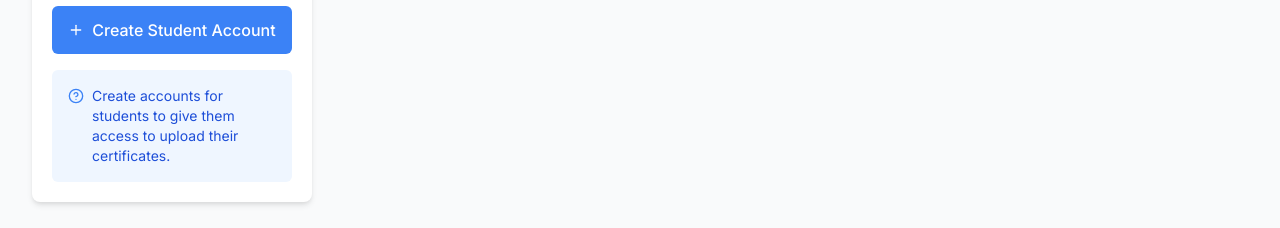
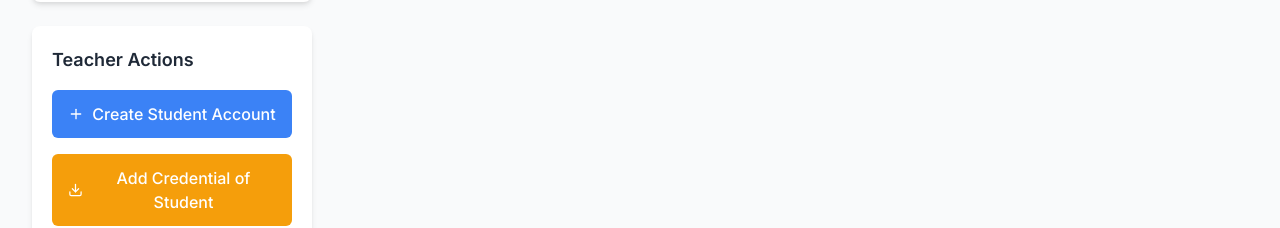
Before and after one commit to Samyak-SH/Student-Repository-System, a React (Vite) app in the folder client/: page /teacher/home in a window 1280 px wide. Shown: the part 724-952 px from the top of the page. Built offline with nearby package versions, Linux system fonts and the light colour scheme; no server answers.

Commit message:
Updated TeacherHome Page done

```diff
--- a/client/src/components/teacher/FilterSection.jsx
+++ b/client/src/components/teacher/FilterSection.jsx
@@ -28,7 +28,7 @@ const FilterSection = ({ onFilterChange }) => {
 
 
           // if api fail , use mock data
-          setCategories(['Website', 'App', 'AI', 'ML','Games', 'Design'])
+          setCategories(['Sports', 'Hackathons', 'TreasureHunt', 'Cpa', 'Design'])
           setDepartments(['Computer Science', 'Data Science ', 'Mechanical Engineering', 'ECE', 'Aeronautics'])
         }
       } catch (error) {
@@ -36,8 +36,9 @@ const FilterSection = ({ onFilterChange }) => {
 
 
         //  If fetching of api  fails use mockdata
-        setCategories(['Website', 'App', 'AI', 'ML', 'Design'])
-        setDepartments(['Frontend', 'Backend', 'Fullstack', 'AI Team', 'UI/UX'])
+           setCategories(['Sports', 'Hackathons', 'TreasureHunt', 'Cpa', 'Design'])
+
+          setDepartments(['Computer Science', 'Data Science ', 'Mechanical Engineering', 'ECE', 'Aeronautics'])
       }
     }
 
--- a/client/src/pages/TeacherHome.jsx
+++ b/client/src/pages/TeacherHome.jsx
@@ -1,43 +1,48 @@
 import { useState, useEffect } from 'react'
+import { motion } from 'framer-motion'
+import { FiPlus, FiHelpCircle, FiDownload } from 'react-icons/fi'
+
+
+
 import Navbar from '../components/common/Navbar'
 import Footer from '../components/common/Footer'
 import SearchBar from '../components/common/SearchBar'
 import FilterSection from '../components/teacher/FilterSection'
 import FolderGrid from '../components/teacher/FolderGrid'
 import StudentCredentialForm from '../components/teacher/StudentCredentialForm'
-import { motion } from 'framer-motion'
-import { FiPlus, FiHelpCircle } from 'react-icons/fi'
+
 
 
 
 const TeacherHome = () => {
   const [folders, setFolders] = useState([])
-  const [filteredFolders, setFilteredFolders] = useState([])
-  const [searchQuery, setSearchQuery] = useState('')
+     const [filteredFolders, setFilteredFolders] = useState([])
+ const [searchQuery, setSearchQuery] = useState('')
   const [filters, setFilters] = useState({ category: '', department: '' })
-  const [isLoading, setIsLoading] = useState(true)
+    const [isLoading, setIsLoading] = useState(true)
   const [showCredentialForm, setShowCredentialForm] = useState(false)
 
 
-
-  // Fetch folders from backend
+   //Fetch all folder later when connected to backend
   const fetchFolders = async () => {
     setIsLoading(true)
     try {
       const response = await fetch('/api/folders')
       const data = await response.json()
+
       setFolders(data)
       setFilteredFolders(data)
-    } catch (error) {
+    }
+    catch (error) {
       console.error('Error fetching folders:', error)
-    } finally {
+    }
+    finally {
       setIsLoading(false)
     }
   }
 
 
-
-  // Fetch certificates for a specific folder
+  //call real api from backend to get certificates for all folders
   const fetchCertificatesForFolder = async (folderId) => {
     try {
       const response = await fetch(`/api/folders/${folderId}/certificates`)
@@ -52,6 +57,10 @@ const TeacherHome = () => {
     fetchFolders()
   }, [])
 
+
+
+
+  //fetch folder based on filter through backend
   useEffect(() => {
     let results = folders
 
@@ -59,13 +68,11 @@ const TeacherHome = () => {
       const query = searchQuery.toLowerCase()
       results = results.filter(folder =>
         folder.studentName.toLowerCase().includes(query) ||
-        folder.name.toLowerCase().includes(query)
+            folder.name.toLowerCase().includes(query)
       )
     }
 
-
     if (filters.category) {
-
       results = results.filter(folder => folder.category === filters.category)
     }
 
@@ -81,8 +88,23 @@ const TeacherHome = () => {
 
   const handleCreateStudentSuccess = () => {
     setShowCredentialForm(false)
+    fetchFolders()
+  }
 
-    fetchFolders()
+
+
+  //For csv file to add credentual oof student
+  const downloadCredentials = () => {
+    const csvHeader = 'Student Name,Email,Department,Folder Name\n'
+    const csvRows = folders.map(f =>
+      `${f.studentName},${f.studentEmail || ''},${f.studentDepartment},${f.name}`
+    )
+    const csvContent = csvHeader + csvRows.join('\n')
+
+    const blob = new Blob([csvContent], { type: 'text/csv;charset=utf-8;' })
+    const url = URL.createObjectURL(blob)
+
+    window.open(url)
   }
 
   return (
@@ -101,12 +123,10 @@ const TeacherHome = () => {
             <p className="text-neutral-600">Manage student certificates and credentials</p>
           </motion.div>
 
-          {/* SearchBar */}
           <div className="mb-8">
             <SearchBar onSearch={handleSearch} />
           </div>
 
-          {/* Filtersection */}
           <div className="grid grid-cols-1 lg:grid-cols-4 gap-8">
             <div className="lg:col-span-1">
               <div className="space-y-6">
@@ -118,8 +138,8 @@ const TeacherHome = () => {
                   transition={{ duration: 0.5, delay: 0.4 }}
                   className="bg-white rounded-lg shadow-card p-5"
                 >
-                  {/* Credentials for student */}
                   <h3 className="text-lg font-semibold mb-4">Teacher Actions</h3>
+
                   <button
                     onClick={() => setShowCredentialForm(true)}
                     className="btn-primary w-full justify-center py-3 mb-4"
@@ -128,11 +148,19 @@ const TeacherHome = () => {
                     <span>Create Student Account</span>
                   </button>
 
-                  <div className="p-4 bg-blue-50 rounded-md">
+                  <button
+                    onClick={downloadCredentials}
+                    className="btn-secondary w-full justify-center py-3"
+                  >
+                    <FiDownload className="mr-2" />
+                    <span>Add Credential of Student </span>
+                  </button>
+
+                  <div className="p-4 mt-4 bg-blue-50 rounded-md">
                     <div className="flex items-start">
                       <FiHelpCircle className="text-blue-500 mt-0.5 mr-2 flex-shrink-0" />
                       <p className="text-sm text-blue-700">
-                        Create accounts for students to give them access to upload their certificates.
+                        Create accounts for students to give them access to upload their certificates. Also add each student  credential in CSV file.
                       </p>
                     </div>
                   </div>
@@ -141,7 +169,11 @@ const TeacherHome = () => {
             </div>
 
             <div className="lg:col-span-3">
-              <FolderGrid folders={filteredFolders} isLoading={isLoading} onFolderClick={fetchCertificatesForFolder} />
+              <FolderGrid
+                folders={filteredFolders}
+                isLoading={isLoading}
+                onFolderClick={fetchCertificatesForFolder}
+              />
             </div>
           </div>
         </div>
@@ -149,7 +181,7 @@ const TeacherHome = () => {
 
       <Footer />
 
-      {showCredentialForm && (
+            {showCredentialForm && (
         <StudentCredentialForm
           onClose={() => setShowCredentialForm(false)}
           onSuccess={handleCreateStudentSuccess}
```
